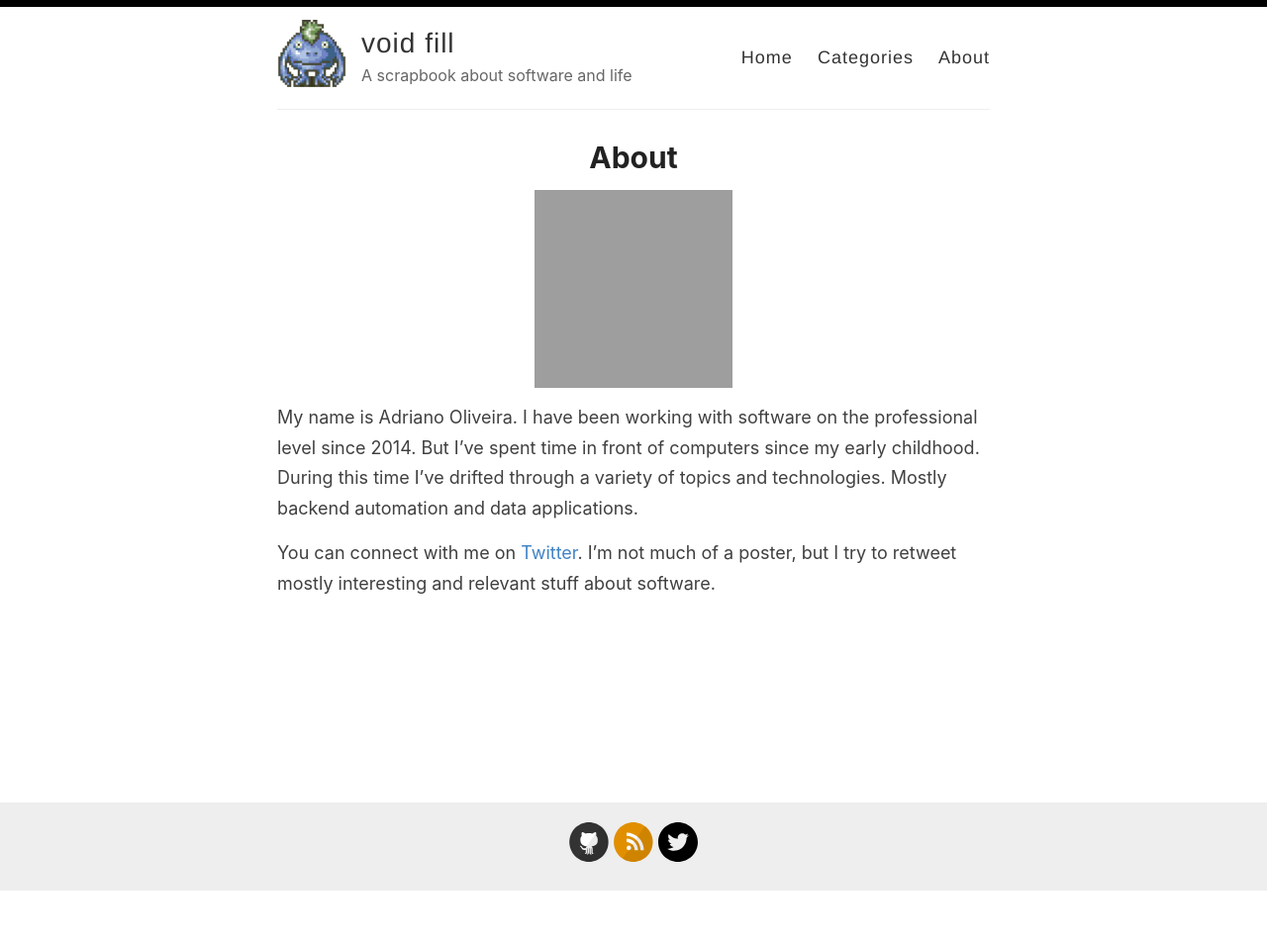
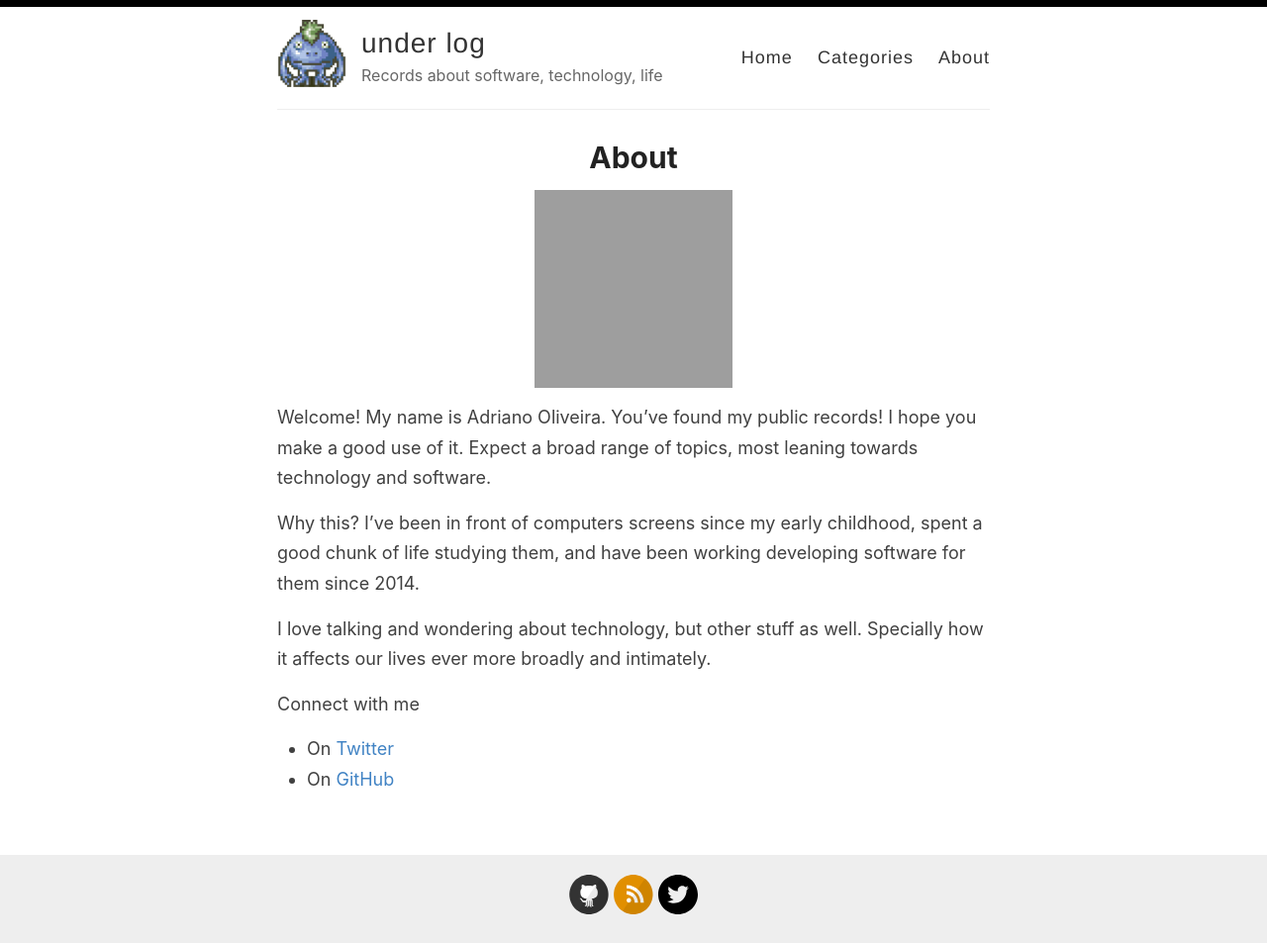
Before and after one commit to adri0/adri0.github.io, a Jekyll site: the page built from _pages/about.md, in a window 1280 px wide. Shown: the whole page at 99% size. Built offline with Jekyll 4.4.1, drawn with Linux system fonts in a browser that asks for light colours; before the commit the page ends 901 px from its top, so only the background shows below that; grey boxes are pictures that could not be loaded.

```diff
--- a/_config.yml
+++ b/_config.yml
@@ -3,13 +3,13 @@
 #
 
 # Name of your site (displayed in the header)
-name: void fill
+name: under log
 
 # Name of the author
 author: Adriano Oliveira
 
 # Short bio or description (displayed in the header)
-description: A scrapbook about software and life
+description: Records about software, technology, life
 
 # URL of your avatar or profile pic (you could use your GitHub profile pic)
 avatar: /images/nu.png
@@ -45,8 +45,8 @@ google_analytics:
 
 # Your website URL (e.g. http://amitmerchant1990.github.io or http://www.amitmerchant.com)
 # Used for Sitemap.xml and your RSS feed
-url: http://adri0.com/
-enforce_ssl: https://adri0.com/
+url: http://adri0.com
+enforce_ssl: https://adri0.com
 
 # If you're hosting your site at a Project repository on GitHub pages
 # (http://yourusername.github.io/repository-name)
@@ -58,7 +58,7 @@ baseurl: ""
 # !! You don't need to change any of the configuration flags below !!
 #
 
-permalink: /:title/
+permalink: /:title
 
 # The release of Jekyll Now that you're using
 version: v4.0.1
--- a/_pages/about.md
+++ b/_pages/about.md
@@ -6,10 +6,13 @@ permalink: /about/
 
 <img src="https://avatars0.githubusercontent.com/u/8104069?s=460&u=96a665afce786bb49bf5a8a458dd74eaa301b535" width="200"/>
 
-My name is Adriano Oliveira. I have been working with software on the professional level since 2014. But I've spent time in front of computers
-since my early childhood.
-During this time I've drifted through a variety of topics and technologies.
-Mostly backend automation and data applications.
+Welcome! My name is Adriano Oliveira. You've found my public records! I hope you make a good use of it. Expect a broad range of topics, most leaning towards technology and software.
 
-You can connect with me on [Twitter](https://twitter.com/adri0__). I'm not much of a poster, but I try to
-retweet mostly interesting and relevant stuff about software.
+Why this? I've been in front of computers screens since my early childhood, spent a good chunk of life studying them, and have been working developing software for them since 2014.
+
+I love talking and wondering about technology, but other stuff as well. Specially how it affects our lives ever more broadly and intimately.
+
+Connect with me
+
+- On [Twitter](https://twitter.com/adri0__)
+- On [GitHub](https://github.com/adri0)
```
Also changed, not shown: _layouts/post.html (+7 -4 lines), _pages/no-a-page.txt (deleted, +0 -51 lines).
